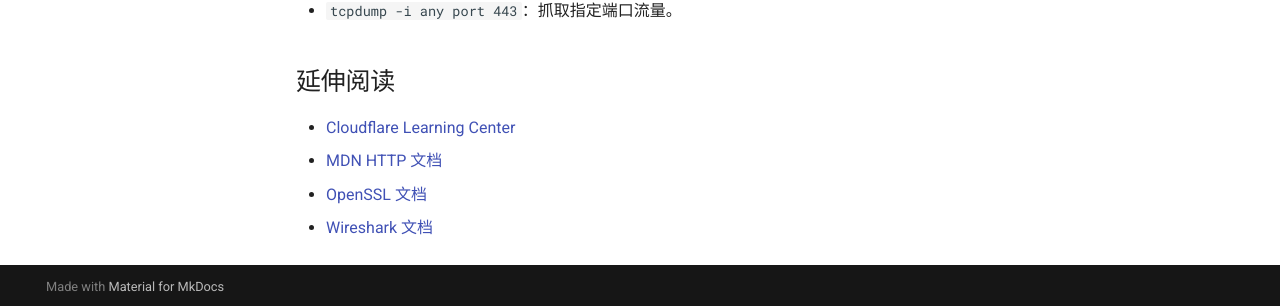
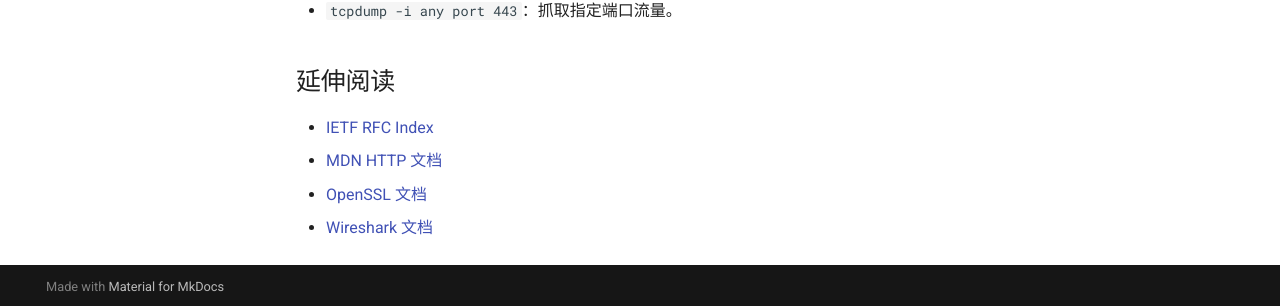
Before and after one commit to JiaXtian/computer-basic-skills, an MkDocs documentation site: the page built from docs/network.md, in a window 1280 px wide and 900 px high, scrolled down 2964 px. Shown: the part 591-897 px from the top of the window. Built offline with MkDocs 1.6.1 and Material for MkDocs 9.7.7, drawn with Linux system fonts in a browser that asks for light colours; comment, search, counter and statistics services are not loaded.

Commit message:
modified:   docs/network.md 	modified:   docs/shell.md

```diff
--- a/docs/network.md
+++ b/docs/network.md
@@ -128,7 +128,7 @@ curl -s -o /dev/null \
 
 ## 延伸阅读
 
-- [Cloudflare Learning Center](https://www.cloudflare.com/learning/)
+- [IETF RFC Index](https://www.ietf.org/process/rfcs/)
 - [MDN HTTP 文档](https://developer.mozilla.org/en-US/docs/Web/HTTP)
 - [OpenSSL 文档](https://www.openssl.org/docs/)
 - [Wireshark 文档](https://www.wireshark.org/docs/)
```
Also changed, not shown: docs/shell.md (+1 -1 lines).
